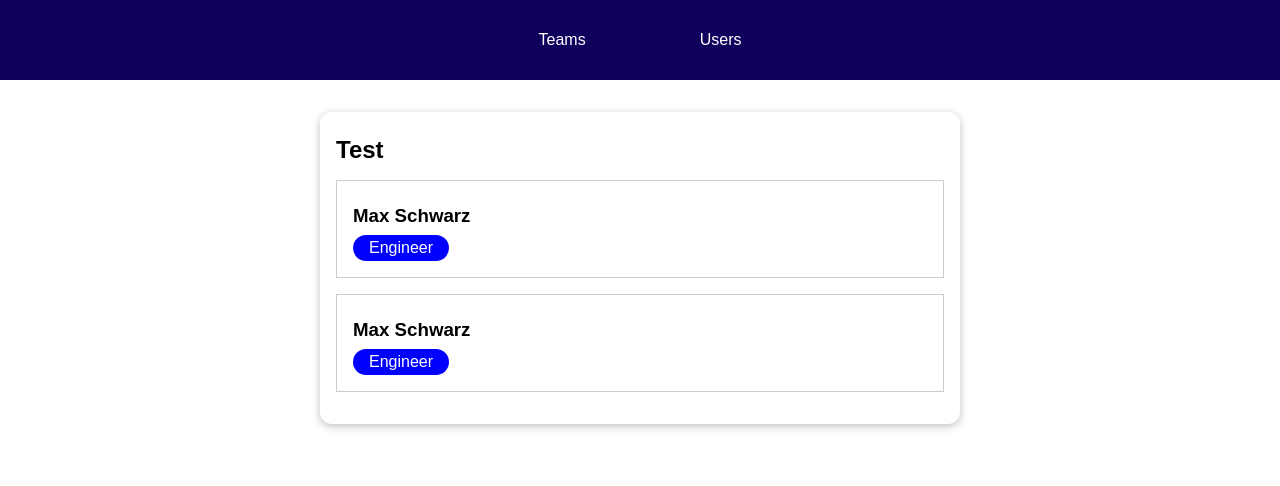
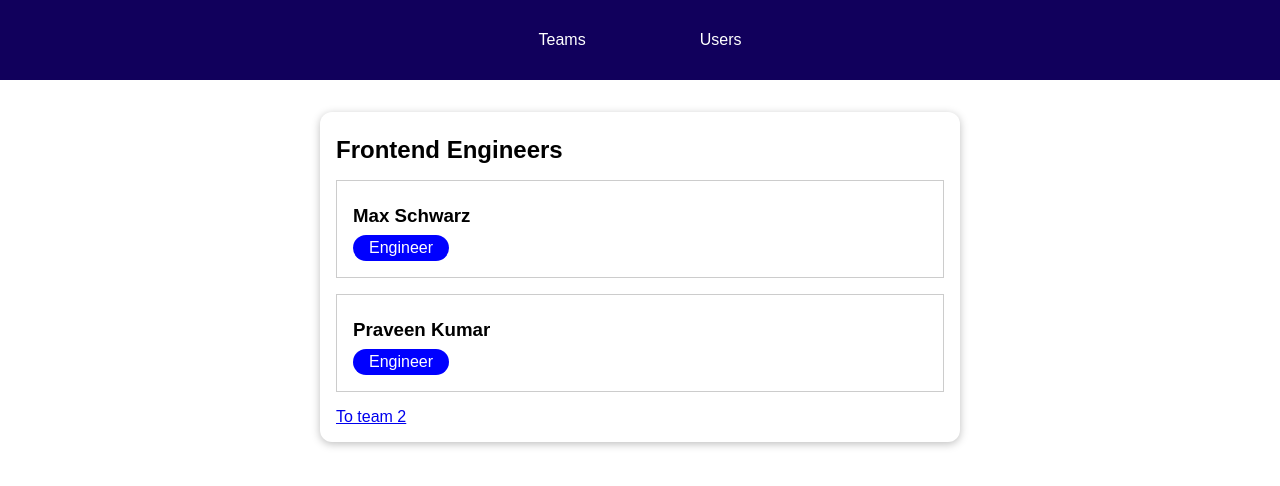
Before and after one commit to estrelabrilante/section13Vuejs, a Vue app: page /teams/t1 in a window 1280 px wide. Shown: the top 486 px of the page. Built offline with nearby package versions, Linux system fonts and the light colour scheme.

Commit message:
navigation&dynamics paths

```diff
--- a/src/components/teams/TeamMembers.vue
+++ b/src/components/teams/TeamMembers.vue
@@ -9,6 +9,7 @@
         :name="member.fullName"
         :role="member.role"
       ></user-item>
+      <router-link to="/teams/t2">To team 2</router-link>
     </ul>
   </section>
 </template>
@@ -20,15 +21,34 @@ export default {
   components: {
     UserItem,
   },
+  inject: ['users', 'teams'],
   data() {
     return {
-      teamName: 'Test',
-      // Dummy data not rendering anywhere before dynamic router
-      members: [
-        { id: 'u1', fullName: 'Max Schwarz', role: 'Engineer' },
-        { id: 'u2', fullName: 'Max Schwarz', role: 'Engineer' },
-      ],
+      // teamName: 'Test',
+      teamName: '',
+      members: [],
+      // Dummy data not rendering anywhere
+      // members: [
+      //   { id: 'u1', fullName: 'Max Schwarz', role: 'Engineer' },
+      //   { id: 'u2', fullName: 'Max Schwarz', role: 'Engineer' },
+      // ],
     };
+  },
+  //create lifecycle hook
+  created() {
+    const teamId = this.$route.params.teamId;
+    console.log(this.$route);
+    // select the right team
+    const selectedTeam = this.teams.find((team) => team.id === teamId);
+    // find members in team
+    const mem = selectedTeam.members;
+    const selectedMembers = [];
+    for (const member of mem) {
+      const selectedUser = this.users.find((user) => user.id === member);
+      selectedMembers.push(selectedUser);
+    }
+    this.members = selectedMembers;
+    this.teamName = selectedTeam.name;
   },
 };
 </script>
--- a/src/components/teams/TeamsItem.vue
+++ b/src/components/teams/TeamsItem.vue
@@ -3,14 +3,19 @@
     <!-- Data display on screen -->
     <h3>{{ name }}</h3>
     <div class="team-members">{{ memberCount }} Members</div>
-    <a href="#">View Members</a>
+    <router-link :to="teamMembersLink">View Members</router-link>
   </li>
 </template>
 
 <script>
 export default {
   // pass data from parent to child
-  props: ['name', 'memberCount'],
+  props: ['id', 'name', 'memberCount'],
+  computed: {
+    teamMembersLink() {
+      return '/teams/' + this.id;
+    },
+  },
 };
 </script>
 
--- a/src/components/teams/TeamsList.vue
+++ b/src/components/teams/TeamsList.vue
@@ -5,6 +5,7 @@
     <teams-item
       v-for="team in teams"
       :key="team.id"
+      :id="team.id"
       :name="team.name"
       :member-count="team.members.length"
     ></teams-item>
```
